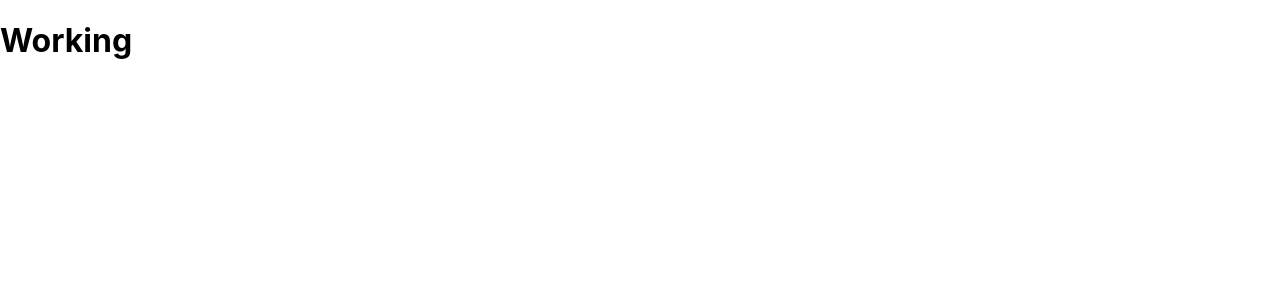
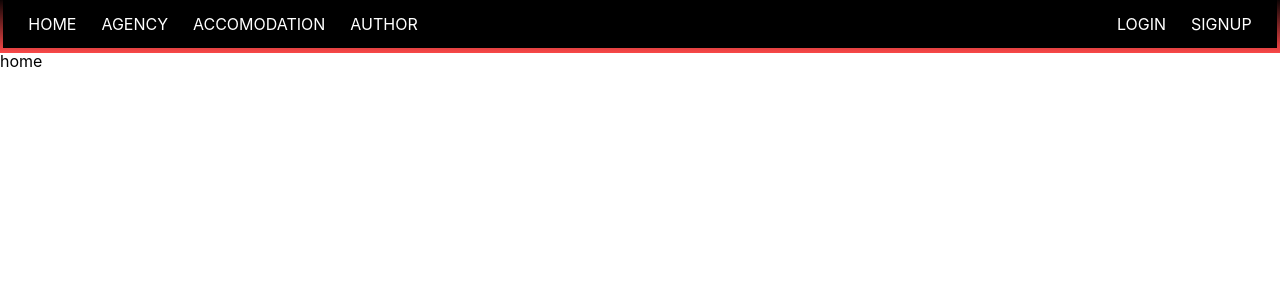
Before and after one commit to KDSGYT/way2way-react, a React (Create React App) app: page /#/ in a window 1280 px wide. Shown: the top 300 px of the page. Built offline with nearby package versions, Linux system fonts and the light colour scheme.

Commit message:
Navbar is now done

```diff
--- a/src/App.tsx
+++ b/src/App.tsx
@@ -1,11 +1,14 @@
 import React, { useState, useEffect } from 'react';
 import './App.scss';
-// import { BrowserRouter as Router} from 'react-router-dom';
+import Navbar from './Components/Navbar/Navbar';
+import Home from './views/Home/Home';
+
 function App() {
 
   return (
       <div className="App">
-        <h1> Working</h1>
+        <Navbar />
+        <Home />
       </div>
   );
 }
--- /dev/null
+++ b/src/Components/Navbar/Navbar.scss
@@ -0,0 +1,41 @@
+@import '../../assets/Global.scss';
+@import '../../assets/Variables.scss';
+#navbar {
+    // border: 2px solid black;
+    list-style-type: none;
+    // min-height: 20;
+    height: $navbar-height;
+    padding: 0 1%;
+    display: flex;
+    flex-direction: row;
+    justify-content: center;
+    color: white;
+    background-color: black;
+    // stroke: linear-gradient(green, yellow);
+
+
+
+    .nav-links-group {
+        width: 50%;
+        // border:2px solid green;
+        display: flex;
+        flex-direction: row;
+        justify-content: center;
+    }
+
+    #navpage-links {
+        margin: auto;
+        justify-content: flex-start;
+    }
+
+    #account-links {
+        justify-content: flex-end;
+        margin: auto;
+    }
+
+    .nav-link {
+        margin: auto 2%;
+    }
+
+
+}
--- /dev/null
+++ b/src/Components/Navbar/Navbar.tsx
@@ -0,0 +1,20 @@
+import React from 'react';
+import './Navbar.scss';
+
+function Navbar() {
+    return (
+        <nav id="navbar" className={"accentstyles"}>
+            <div id="navpage-links" className="nav-links-group">
+                <li className="nav-link">HOME</li>
+                <li className="nav-link">AGENCY</li>
+                <li className="nav-link">ACCOMODATION</li>
+                <li className="nav-link">AUTHOR</li>
+            </div>
+            <div className="nav-links-group" id="account-links">
+                <li className="nav-link">LOGIN</li>
+                <li className="nav-link">SIGNUP</li>
+            </div>
+        </nav>
+    )
+}
+export default Navbar;
--- /dev/null
+++ b/src/assets/Global.scss
@@ -0,0 +1,29 @@
+@import './Variables.scss';
+
+.accentstyles{
+    color: #FFF;
+    background: #000;
+    background-clip: padding-box;
+    $border: 3px;
+    /* !importanté */
+    border: solid $border transparent;
+    border-top: 1px;
+    /* !importanté */
+
+    &:after {
+        content: '';
+        height: ($navbar-height + 1);
+        position: absolute;
+        top: 0;
+        right: 0;
+        bottom: 0;
+        left: 0;
+        z-index: -1;
+
+        margin: -$border;
+        /* !importanté */
+        border-radius: inherit;
+        /* !importanté */
+        background: linear-gradient(1.0turn, #F94848 0%, rgba(0,0,0, 1) 100%);
+    }
+}
--- /dev/null
+++ b/src/assets/Variables.scss
@@ -0,0 +1,2 @@
+$accentRed: #F94848;
+$navbar-height: 6vh;
--- a/src/views/Home/Home.tsx
+++ b/src/views/Home/Home.tsx
@@ -0,0 +1,15 @@
+import React, { FC } from 'react';
+
+interface props {
+
+}
+
+const Home:FC<props> = () =>{
+    return(
+        <div>
+            home
+        </div>
+    )
+}
+
+export default Home;
```
Also changed, not shown: src/Components/WebsiteName/Name.tsx (added), 1 other file (tests, documents, lock files or other folders).
